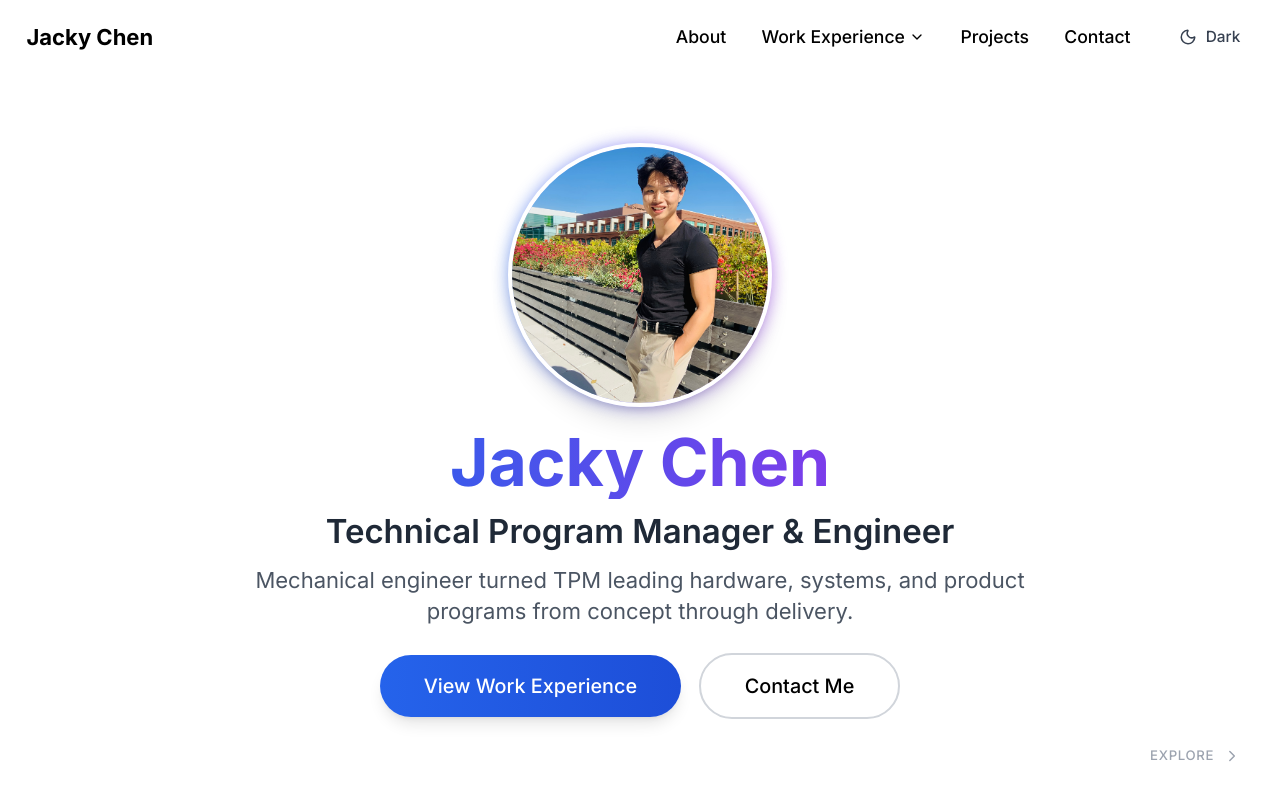
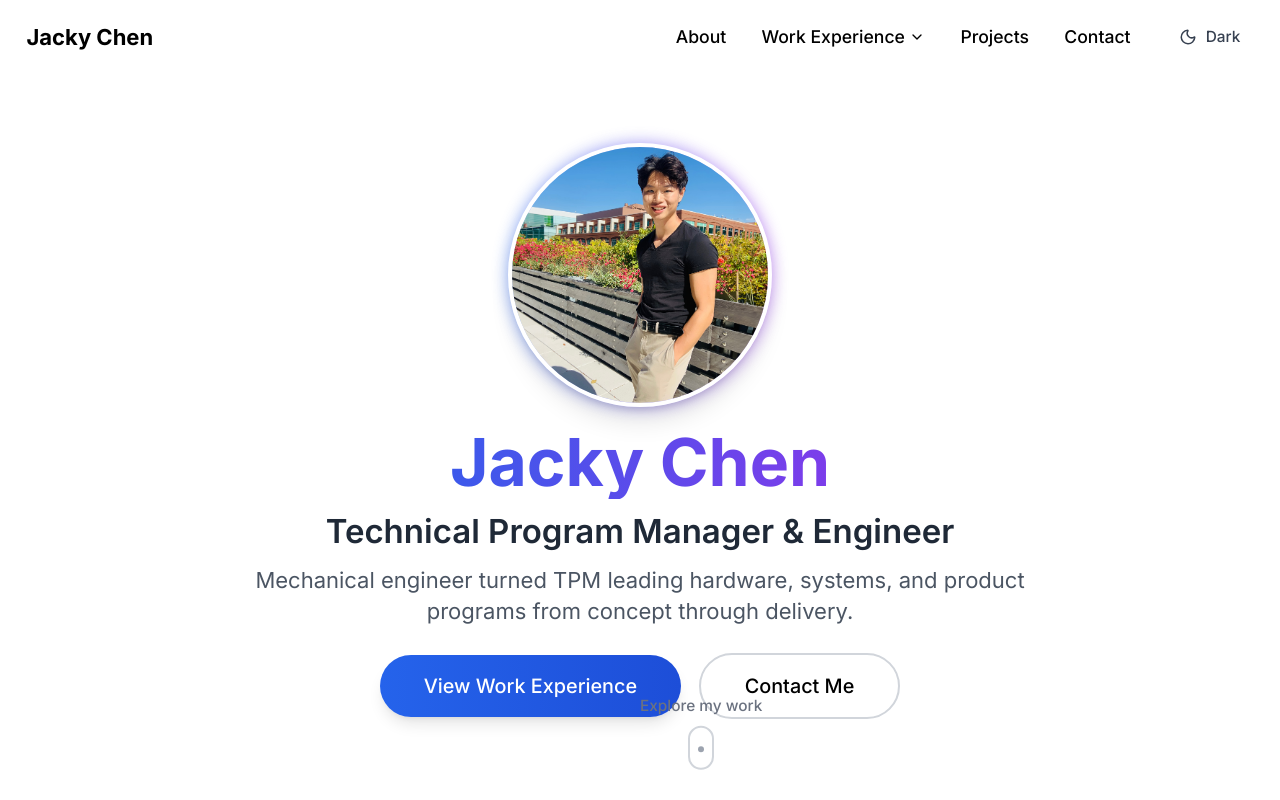
Before and after one commit to jackychen-dev/portfolio, a Next.js app: page / in a window 1280 px wide. Shown: the top 800 px of the page. Built offline with nearby package versions, Linux system fonts and the light colour scheme.

Commit message:
Replace scroll indicator with more encouraging centered design with mouse scroll animation

```diff
--- a/components/Hero.tsx
+++ b/components/Hero.tsx
@@ -7,6 +7,8 @@ import { ChevronDown } from 'lucide-react'
 export default function Hero() {
   return (
     <section className="h-screen flex items-center justify-center pt-16 sm:pt-20 pb-4 sm:pb-6 px-4 sm:px-6 section-level-1 hero-shadow relative z-0 overflow-hidden">
+      {/* Gradient fade at bottom to hint at more content */}
+      <div className="absolute bottom-0 left-0 right-0 h-40 bg-gradient-to-t from-white/80 dark:from-black/80 via-white/40 dark:via-black/40 to-transparent pointer-events-none z-10"></div>
       <div className="container mx-auto max-w-5xl text-center relative z-10 flex flex-col items-center justify-center h-full">
         <motion.div
           initial={{ opacity: 0, scale: 0.5 }}
@@ -71,25 +73,37 @@ export default function Hero() {
         </motion.div>
       </div>
 
-      {/* Scroll Indicator - Bottom Right Corner */}
+      {/* Scroll Indicator - Centered at Bottom */}
       <motion.a
         href="#experience"
-        initial={{ opacity: 0 }}
-        animate={{ opacity: 1 }}
-        transition={{ delay: 1, duration: 0.5 }}
-        className="absolute bottom-6 right-6 sm:bottom-8 sm:right-8 flex items-center gap-2 z-20 group"
+        initial={{ opacity: 0, y: 10 }}
+        animate={{ opacity: 1, y: 0 }}
+        transition={{ delay: 1.2, duration: 0.6 }}
+        className="absolute bottom-8 left-1/2 -translate-x-1/2 flex flex-col items-center gap-3 z-20 group"
       >
         <motion.div
-          animate={{ x: [0, -4, 0] }}
+          animate={{ y: [0, 6, 0] }}
           transition={{
-            duration: 1.5,
+            duration: 2,
             repeat: Infinity,
             ease: "easeInOut"
           }}
-          className="flex items-center gap-2 text-gray-400 dark:text-gray-500 group-hover:text-blue-600 dark:group-hover:text-blue-400 transition-colors cursor-pointer"
+          className="flex flex-col items-center gap-2"
         >
-          <span className="text-xs font-medium tracking-wider uppercase hidden sm:inline">Explore</span>
-          <ChevronDown size={18} className="rotate-[-90deg] group-hover:scale-110 transition-transform" />
+          <span className="text-xs sm:text-sm font-medium text-gray-500 dark:text-gray-400 group-hover:text-blue-600 dark:group-hover:text-blue-400 transition-colors">
+            Explore my work
+          </span>
+          <div className="w-6 h-10 rounded-full border-2 border-gray-300 dark:border-gray-600 group-hover:border-blue-500 dark:group-hover:border-blue-400 transition-colors flex justify-center pt-2">
+            <motion.div
+              animate={{ y: [0, 12, 0] }}
+              transition={{
+                duration: 2,
+                repeat: Infinity,
+                ease: "easeInOut"
+              }}
+              className="w-1.5 h-1.5 rounded-full bg-gray-400 dark:bg-gray-500 group-hover:bg-blue-500 dark:group-hover:bg-blue-400 transition-colors"
+            />
+          </div>
         </motion.div>
       </motion.a>
     </section>
```
